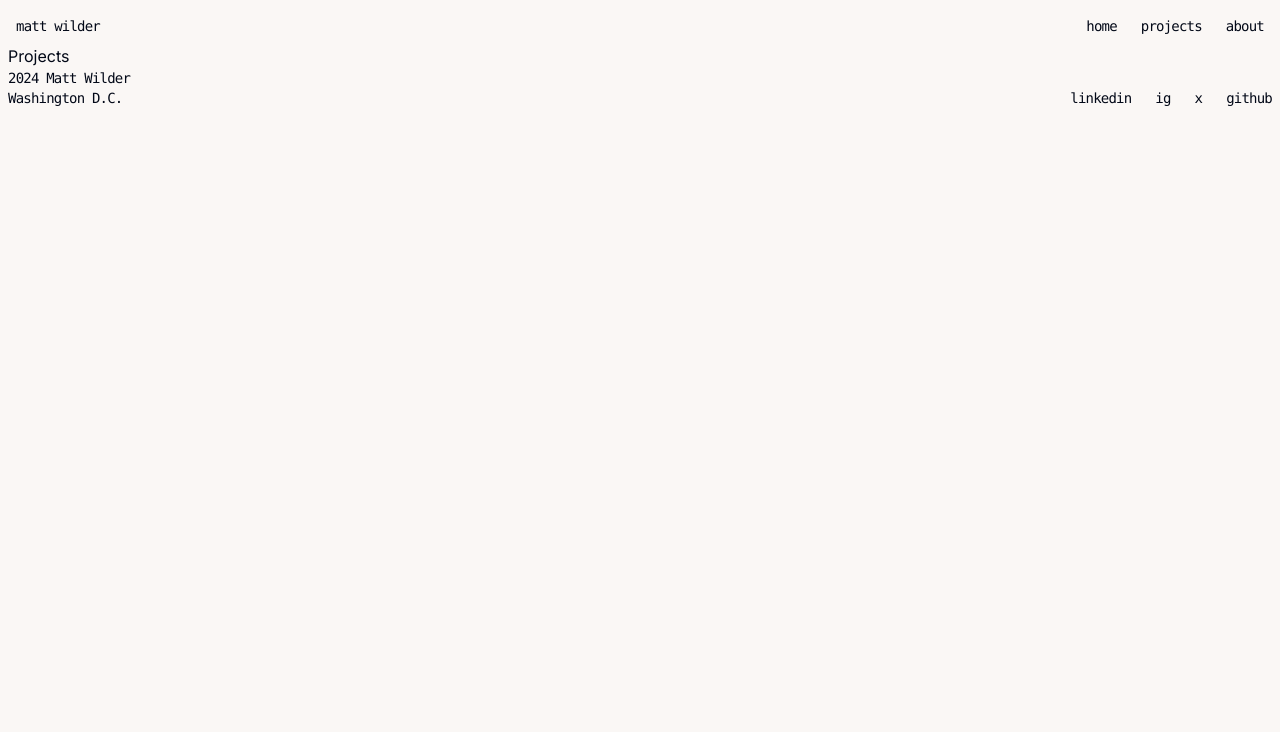
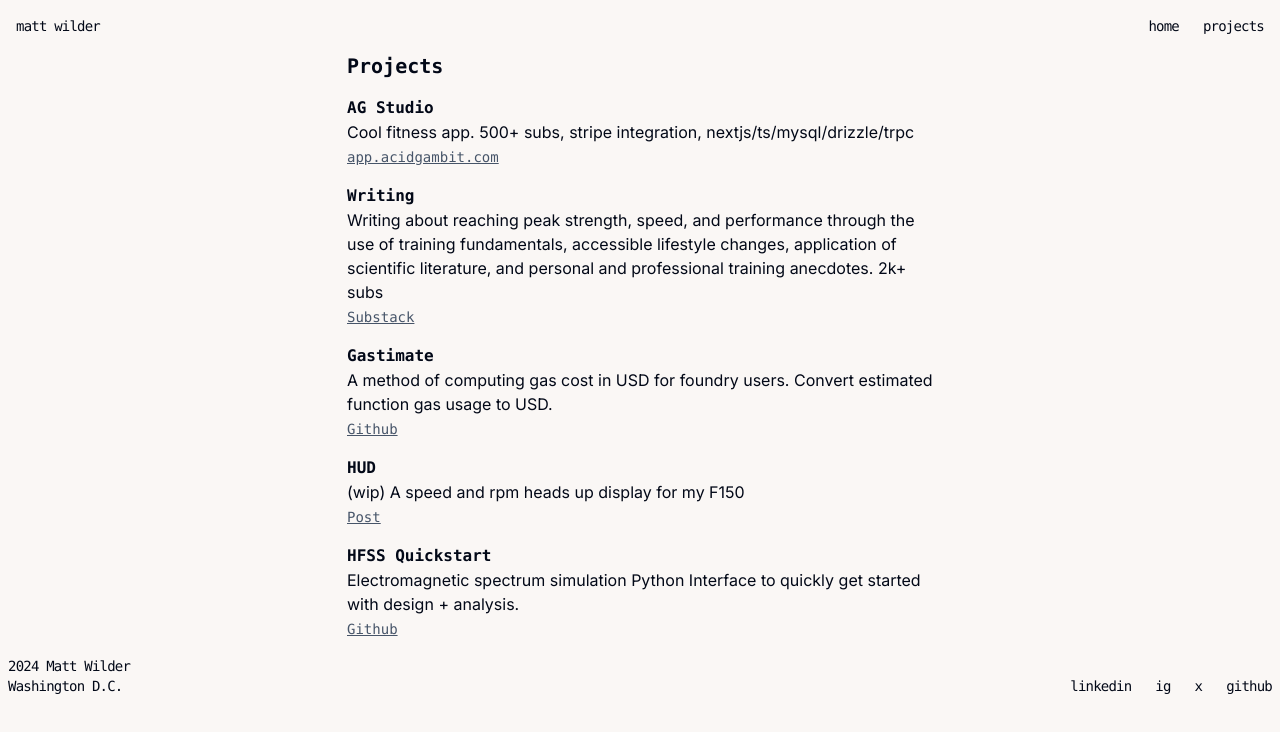
Before and after one commit to zactripp/zacbio, a Next.js app: page /projects in a window 1280 px wide. Shown: the top 732 px of the page. Built offline with nearby package versions, Linux system fonts and the light colour scheme.

Commit message:
update projects

```diff
--- a/src/app/_components/navbar.tsx
+++ b/src/app/_components/navbar.tsx
@@ -23,12 +23,12 @@ export function Navbar() {
           >
             projects
           </a>
-          <a
+          {/* <a
             className="text-sm font-medium hover:underline underline-offset-4"
             href="/about"
           >
             about
-          </a>
+          </a> */}
         </nav>
       </div>
     </header>
--- a/src/app/about/page.tsx
+++ b/src/app/about/page.tsx
@@ -1,7 +1,33 @@
 export default async function About() {
   return (
-    <main className="">
-      <div>About</div>
+    <main className="flex flex-col items-center w-full pt-2 pb-4">
+      <div className="max-w-[650px] w-full px-4 sm:px-6 md:px-8">
+        About
+        <div className="mt-8 flex flex-col gap-4">
+          <div>
+            <h2>Work</h2>
+            <p>
+              Technical Program Manager: Lead the Army Organization Server
+              program, a data feed serving over 1 million end users. Partner
+              with developers and analytics teams to enhance product features,
+              optimize processes, and improve data accuracy by building internal
+              analytics tools (angular/node, MS Access, VBA) and engineering
+              enhancements.
+            </p>
+          </div>
+          <div>
+            <h2>Stack</h2>
+            <ul>
+              <li>🦚 Frontend: Next.js, ReactJS</li>
+              <li>💾 Backend: tRPC, Drizzle, Prisma</li>
+              <li>🏎️ Languages: TypeScript, Python, SQL</li>
+              <li>
+                Other: MySQL, Vercel Postgres, Supabase, Tailwind, Solidity
+              </li>
+            </ul>
+          </div>
+        </div>
+      </div>
     </main>
   );
 }
--- a/src/app/page.tsx
+++ b/src/app/page.tsx
@@ -3,7 +3,7 @@ import StravaStats from "./_components/stats";
 
 export default function Home() {
   return (
-    <main className="flex flex-col items-center w-full pt-2 pb-8">
+    <main className="flex flex-col items-center w-full pt-2 pb-4">
       <div className="max-w-[650px] w-full px-4 sm:px-6 md:px-8">
         <Image
           src="/spacex2.jpeg"
--- a/src/app/projects/page.tsx
+++ b/src/app/projects/page.tsx
@@ -1,7 +1,79 @@
+import Link from "next/link";
+
 export default async function Projects() {
   return (
-    <main className="">
-      <div>Projects</div>
+    <main className="flex flex-col items-center w-full pt-2 pb-4">
+      <div className="max-w-[650px] w-full px-4 sm:px-6 md:px-8">
+        <div className="flex flex-col gap-4">
+          <div>
+            <h2>Projects</h2>
+          </div>
+          <div>
+            <p className="font-mono font-bold">AG Studio</p>
+            <p>
+              Cool fitness app. 500+ subs, stripe integration,
+              nextjs/ts/mysql/drizzle/trpc
+            </p>
+            <Link
+              className="underline underline-offset-1 text-sm font-mono text-slate-600"
+              href="https://app.acidgambit.com"
+            >
+              app.acidgambit.com
+            </Link>
+          </div>
+          <div>
+            <p className="font-mono font-bold">Writing</p>
+            <p>
+              Writing about reaching peak strength, speed, and performance
+              through the use of training fundamentals, accessible lifestyle
+              changes, application of scientific literature, and personal and
+              professional training anecdotes. 2k+ subs
+            </p>
+            <Link
+              className="underline underline-offset-1 text-sm font-mono text-slate-600"
+              href="https://acidgambit.substack.com/"
+            >
+              Substack
+            </Link>
+          </div>
+          <div>
+            <p className="font-mono font-bold">Gastimate</p>
+            <p>
+              A method of computing gas cost in USD for foundry users. Convert
+              estimated function gas usage to USD.
+            </p>
+            <Link
+              className="underline underline-offset-1 text-sm font-mono text-slate-600"
+              href="https://github.com/mattbrc/gastimate"
+            >
+              Github
+            </Link>
+          </div>
+          <div>
+            <p className="font-mono font-bold">HUD</p>
+            <p>(wip) A speed and rpm heads up display for my F150</p>
+            <Link
+              className="underline underline-offset-1 text-sm font-mono text-slate-600"
+              href="https://twitter.com/acidgambit_/status/1821704864772006250"
+            >
+              Post
+            </Link>
+          </div>
+          <div>
+            <p className="font-mono font-bold">HFSS Quickstart</p>
+            <p>
+              Electromagnetic spectrum simulation Python Interface to quickly
+              get started with design + analysis.
+            </p>
+            <Link
+              className="underline underline-offset-1 text-sm font-mono text-slate-600"
+              href="https://github.com/mattbrc/hfss-quickstart"
+            >
+              Github
+            </Link>
+          </div>
+        </div>
+      </div>
     </main>
   );
 }
```
